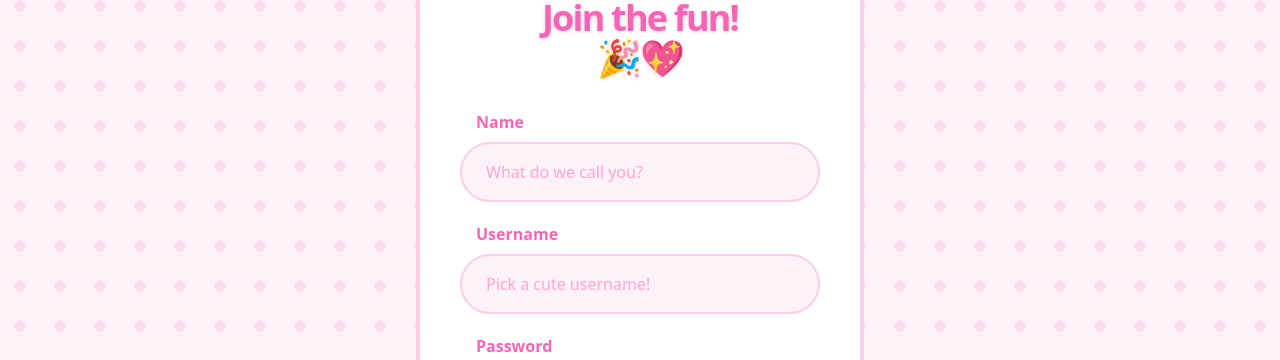
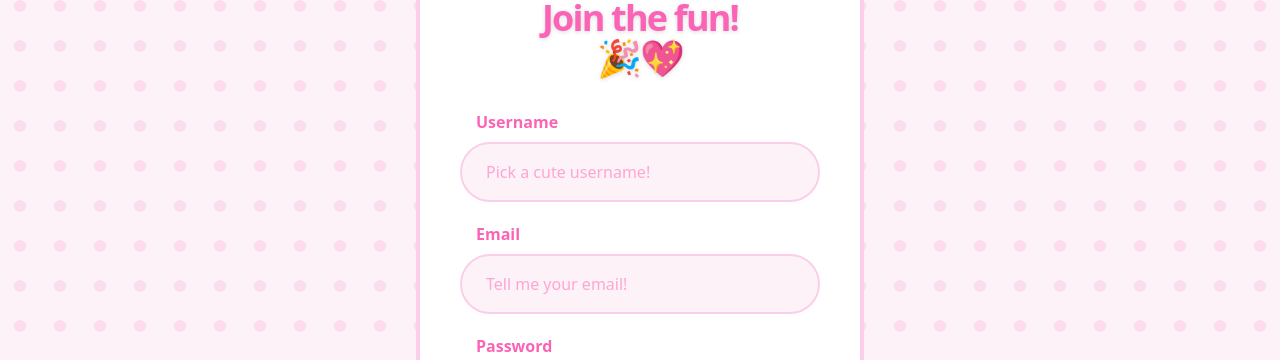
Before and after one commit to Rinriku69/nene-project, an Angular app in the folder frontend/: page /auth/register in a window 1280 px wide. Shown: the part 94-454 px from the top of the page. Built offline with nearby package versions, Linux system fonts and the light colour scheme.

Commit message:
refactor(db): change name to username + add email form

```diff
--- a/frontend/src/app/nene-project/pages/auth/register/register.html
+++ b/frontend/src/app/nene-project/pages/auth/register/register.html
@@ -16,20 +16,7 @@
     </div>
 
     <form class="flex flex-col gap-5 w-full">
-      <div class="flex flex-col gap-2 ">
-        <label class="text-pink-400 font-bold ml-4">Name</label>
-        <input
-          type="text"
-          placeholder="What do we call you?"
-          [formField]="registerForm.nickname"
-          class="w-full px-6 py-4 rounded-full bg-pink-50 border-2 border-pink-200 text-pink-500 font-medium placeholder-pink-300 focus:outline-none focus:border-pink-400 focus:ring-4 focus:ring-pink-100 transition-all"
-        />
-        @if(registerForm.nickname().invalid() && registerForm.nickname().touched()){
-          @for (error of registerForm.nickname().errors(); track error) {
-                <p class="ml-4 text-xs text-red-600 mt-1">{{ error.message }}</p>
-              }
-        }
-      </div>
+
 
       <div class="flex flex-col gap-2">
         <label class="text-pink-400 font-bold ml-4">Username</label>
@@ -41,6 +28,21 @@
         />
         @if(registerForm.username().invalid() && registerForm.username().touched()){
           @for (error of registerForm.username().errors(); track error) {
+                <p class="ml-4 text-xs text-red-600 mt-1">{{ error.message }}</p>
+              }
+        }
+      </div>
+
+      <div class="flex flex-col gap-2">
+        <label class="text-pink-400 font-bold ml-4">Email</label>
+        <input
+          type="text"
+          placeholder="Tell me your email!"
+          [formField]="registerForm.email"
+          class="w-full px-6 py-4 rounded-full bg-pink-50 border-2 border-pink-200 text-pink-500 font-medium placeholder-pink-300 focus:outline-none focus:border-pink-400 focus:ring-4 focus:ring-pink-100 transition-all"
+        />
+        @if(registerForm.email().invalid() && registerForm.email().touched()){
+          @for (error of registerForm.email().errors(); track error) {
                 <p class="ml-4 text-xs text-red-600 mt-1">{{ error.message }}</p>
               }
         }
--- a/frontend/src/app/nene-project/pages/auth/register/register.ts
+++ b/frontend/src/app/nene-project/pages/auth/register/register.ts
@@ -1,5 +1,5 @@
 import { Component, computed, Signal, signal } from '@angular/core';
-import { form, FormField, minLength, required, validate } from '@angular/forms/signals';
+import { debounce, email, form, FormField, minLength, required, validate } from '@angular/forms/signals';
 import { RouterLink } from '@angular/router';
 
 @Component({
@@ -17,13 +17,15 @@ export class Register {
   });
 
   private readonly registerModel = signal({
-    nickname: '',
+    email: '',
     username: '',
     password: '',
     password_confirmation: '',
   });
   protected readonly registerForm = form(this.registerModel, (path) => {
-    required(path.nickname, { message: 'Nickname is required' });
+    debounce(path.email,500);
+    email(path.email,{message:'Please enter valid email'});
+    required(path.email, { message: 'Email is required' });
     required(path.username, { message: 'Username is required' });
     required(path.password, { message: 'Password is required' });
     required(path.password_confirmation,{message:'Please confirm your password'})
```
Also changed, not shown: 2 other files (tests, documents, lock files or other folders).
